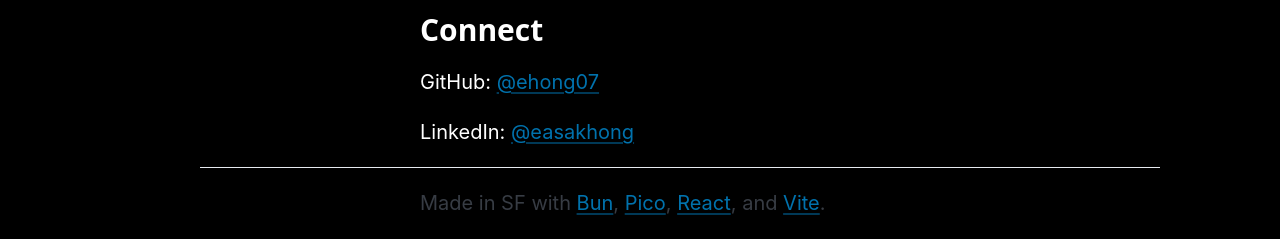
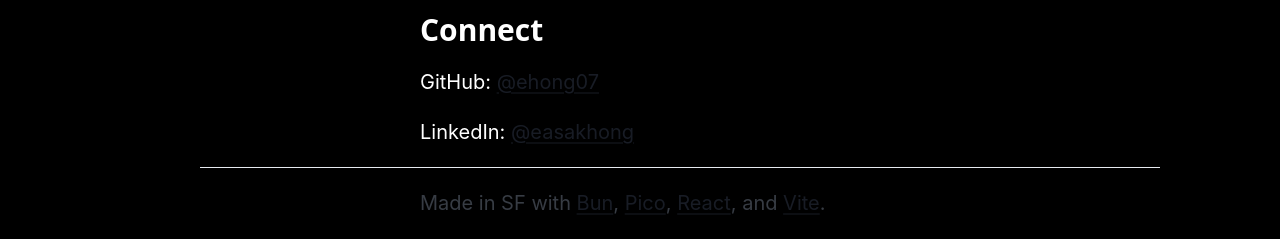
Before and after one commit to ehong07/page, a React (Vite) app in the folder app/: page / in a window 1280 px wide. Shown: the part 558-797 px from the top of the page. Built offline with nearby package versions, Linux system fonts and the light colour scheme.

Commit message:
change link colors to contrast

```diff
--- a/app/src/App.jsx
+++ b/app/src/App.jsx
@@ -29,11 +29,11 @@ function App() {
           <h3 className="text">Connect</h3>
           <p className="text">
             GitHub:&nbsp;
-            <a target="_blank" href="https://github.com/ehong07">@ehong07</a>
+            <a target="_blank" href="https://github.com/ehong07" className="contrast">@ehong07</a>
           </p>
           <p className="text">
             LinkedIn:&nbsp;
-            <a target="_blank" href="https://linkedin.com/in/easakhong">@easakhong</a>
+            <a target="_blank" href="https://linkedin.com/in/easakhong" className="contrast">@easakhong</a>
           </p>
         </div>
       </section>
--- a/app/src/components/Footer.jsx
+++ b/app/src/components/Footer.jsx
@@ -6,13 +6,13 @@ function Footer() {
       <div className="container">
         <p>
           Made in SF with&nbsp;
-            <a target="_blank" href="https://bun.sh/">Bun</a>
+            <a target="_blank" href="https://bun.sh/" className="contrast">Bun</a>
             ,&nbsp;
-            <a target="_blank" href="https://picocss.com/">Pico</a>
+            <a target="_blank" href="https://picocss.com/" className="contrast">Pico</a>
             ,&nbsp;
-            <a target="_blank" href="https://react.dev/">React</a>
+            <a target="_blank" href="https://react.dev/" className="contrast">React</a>
             , and&nbsp;
-            <a target="_blank" href="https://vitejs.dev/">Vite</a>
+            <a target="_blank" href="https://vitejs.dev/" className="contrast">Vite</a>
             .
         </p>
       </div>
```
